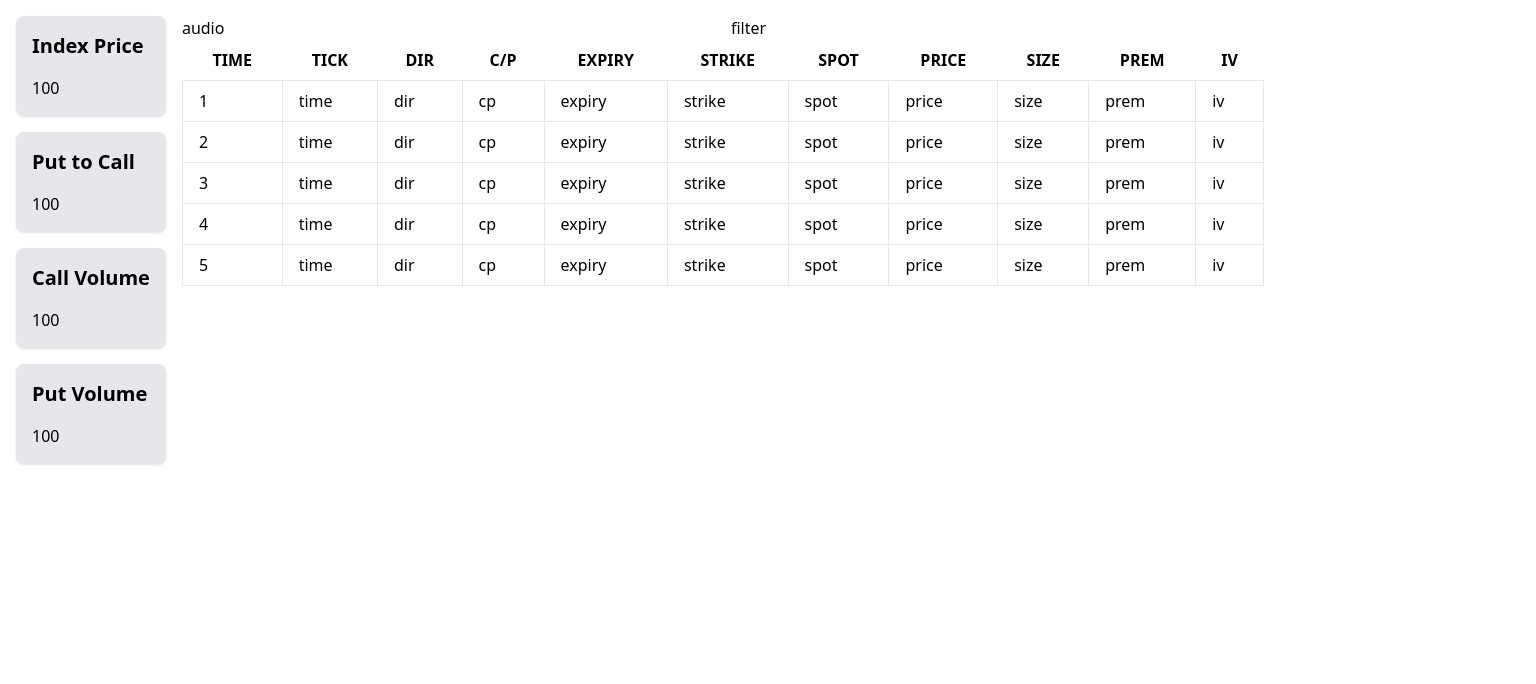
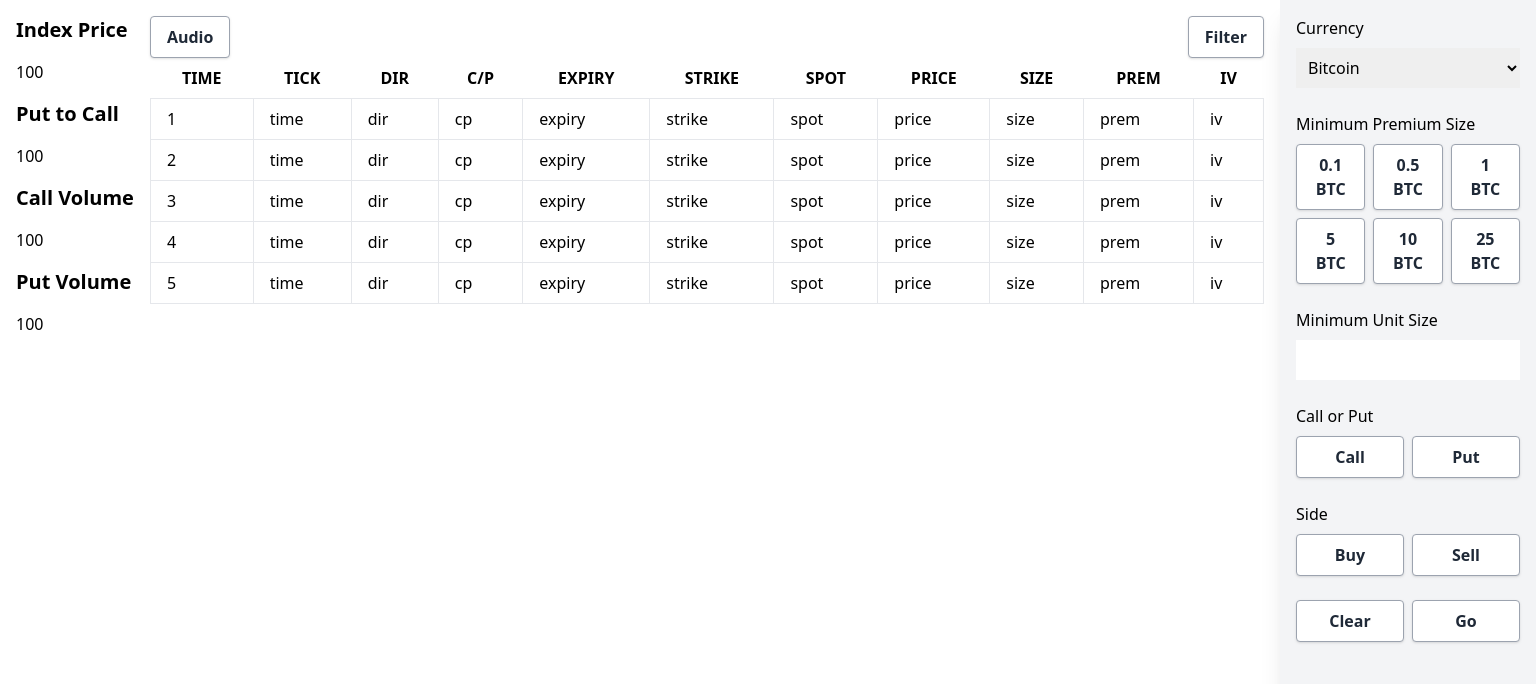
Before and after one commit to yashp5/bitcoinflow, a Vue app in the folder app/: page / in a window 1280 px wide. Shown: the top 684 px of the page, 1536 px wide, since content can reach past the window. Built offline with nearby package versions, Linux system fonts and the light colour scheme.

Commit message:
update frontend

```diff
--- a/app/src/components/Grid.vue
+++ b/app/src/components/Grid.vue
@@ -2,36 +2,43 @@
   <div class="flex w-full p-4 gap-4">
     <div class="flex flex-col gap-4 w-3/10">
       <div class="grid grid-cols-1 gap-4">
-        <div class="bg-gray-200 p-4 shadow rounded-lg">
+        <div class="">
           <h2 class="text-xl font-bold mb-4">Index Price</h2>
           {{ indexPrice }}
         </div>
       </div>
       <div class="grid grid-cols-1 gap-4">
-        <div class="bg-gray-200 p-4 shadow rounded-lg">
+        <div class="">
           <h2 class="text-xl font-bold mb-4">Put to Call</h2>
           {{ putCallRatio }}
         </div>
       </div>
       <div class="grid grid-cols-1 gap-4">
-        <div class="bg-gray-200 p-4 shadow rounded-lg">
+        <div class="">
           <h2 class="text-xl font-bold mb-4">Call Volume</h2>
           {{ callVolume }}
         </div>
       </div>
       <div class="grid grid-cols-1 gap-4">
-        <div class="bg-gray-200 p-4 shadow rounded-lg">
+        <div class="">
           <h2 class="text-xl font-bold mb-4">Put Volume</h2>
           {{ putVolume }}
         </div>
       </div>
     </div>
+    <div class="flex-1 w-7/10">
+      <div class="flex justify-between">
+        <button @click="toggleAudio"
+          class="w-1/8 bg-white hover:bg-gray-100 text-gray-800 font-semibold py-2 px-4 border border-gray-400 rounded shadow">
+          Audio
+        </button>
+        <div class="w-3/4"></div>
+        <button @click="toggleSidebar"
+          class="w-1/8 bg-white hover:bg-gray-100 text-gray-800 font-semibold py-2 px-4 border border-gray-400 rounded shadow">
+          Filter
+        </button>
+      </div>
 
-    <div class="flex-1 w-7/10">
-      <div class="grid grid-cols-2 gap-4">
-        <div>audio</div>
-        <div>filter</div>
-      </div>
       <div class="grid grid-cols-1 gap-4">
         <div>
           <table class="min-w-full table-auto">
@@ -53,16 +60,16 @@
             <tbody>
               <tr v-for="item in optionChain" :key="item.id">
                 <td class="border px-4 py-2">{{ item.id }}</td>
-                <td class="border px-4 py-2">{{ item.time}}</td>
-                <td class="border px-4 py-2">{{ item.dir}}</td>
+                <td class="border px-4 py-2">{{ item.time }}</td>
+                <td class="border px-4 py-2">{{ item.dir }}</td>
                 <td class="border px-4 py-2">{{ item.cp }}</td>
-                <td class="border px-4 py-2">{{ item.expiry}}</td>
+                <td class="border px-4 py-2">{{ item.expiry }}</td>
                 <td class="border px-4 py-2">{{ item.strike }}</td>
-                <td class="border px-4 py-2">{{ item.spot}}</td>
-                <td class="border px-4 py-2">{{ item.price}}</td>
-                <td class="border px-4 py-2">{{ item.size}}</td>
-                <td class="border px-4 py-2">{{ item.prem}}</td>
-                <td class="border px-4 py-2">{{ item.iv}}</td>
+                <td class="border px-4 py-2">{{ item.spot }}</td>
+                <td class="border px-4 py-2">{{ item.price }}</td>
+                <td class="border px-4 py-2">{{ item.size }}</td>
+                <td class="border px-4 py-2">{{ item.prem }}</td>
+                <td class="border px-4 py-2">{{ item.iv }}</td>
               </tr>
             </tbody>
           </table>
@@ -70,10 +77,16 @@
       </div>
     </div>
   </div>
+  <div :class="{ 'translate-x-0': isSidebarOpen, 'translate-x-full': !isSidebarOpen }"
+        class="absolute inset-y-0 right-0 transform transition-transform duration-300 ease-in-out w-64 bg-gray-100 shadow-xl">
+        <Sidebar class="sidebar"/>
+      </div>
 </template>
 
 <script>
+import Sidebar from './Sidebar.vue';
 export default {
+  components: { Sidebar },
   data() {
     return {
       indexPrice: 100,
@@ -88,15 +101,19 @@ export default {
         { id: 5, time: "time", tick: "tick", dir: "dir", cp: "cp", expiry: "expiry", strike: "strike", spot: "spot", price: "price", size: "size", prem: "prem", iv: "iv" },
       ],
       isSidebarOpen: false,
+      isAudioEnabled: false
     };
   },
   mounted() {
     // Initialize WebSocket and update grid data here
   },
   methods: {
-      toggleSidebar() {
-        this.isSidebarOpen = !this.isSidebarOpen;
-      },
+    toggleSidebar() {
+      this.isSidebarOpen = !this.isSidebarOpen;
     },
+    toggleAudio() {
+      this.isSidebarOpen = !this.isSidebarOpen;
+    }
+  },
 };
 </script>
--- a/app/src/components/MainLayout.vue
+++ b/app/src/components/MainLayout.vue
@@ -6,19 +6,8 @@
 
   <script>
   import Grid from './Grid.vue';
-  import Sidebar from './Sidebar.vue';
 
   export default {
-    components: { Grid, Sidebar },
-    data() {
-      return {
-        isSidebarOpen: false,
-      };
-    },
-    methods: {
-      toggleSidebar() {
-        this.isSidebarOpen = !this.isSidebarOpen;
-      },
-    },
+    components: { Grid},
   };
   </script>
--- a/app/src/components/Sidebar.vue
+++ b/app/src/components/Sidebar.vue
@@ -1,54 +1,69 @@
 <template>
-  <aside class="min-h-screen p-4 space-y-6 bg-gray-800 text-gray-100">
-    <!-- Currency Selector -->
+  <aside class="min-h-screen p-4 space-y-6">
     <div class="space-y-2">
-      <label for="currency" class="block text-gray-300">Currency</label>
-      <select id="currency" class="w-full bg-gray-700 p-2 rounded">
+      <label for="currency" class="block">Currency</label>
+      <select id="currency" class="w-full p-2">
+        <option>Bitcoin</option>
         <option>Ethereum</option>
-        <!-- Other options -->
       </select>
     </div>
 
-    <!-- Minimum Premium Size Buttons -->
     <div class="space-y-2">
-      <label class="block text-gray-300">Minimum Premium Size</label>
+      <label class="block">Minimum Premium Size</label>
       <div class="flex flex-wrap gap-2">
-        <button class="bg-gray-600 p-2 rounded">0.1 BTC</button>
-        <button class="bg-gray-600 p-2 rounded">0.5 BTC</button>
-        <button class="bg-gray-600 p-2 rounded">1 BTC</button>
-        <button class="bg-gray-600 p-2 rounded">5 BTC</button>
-        <button class="bg-gray-600 p-2 rounded">10 BTC</button>
-        <button class="bg-gray-600 p-2 rounded">25 BTC</button>
+        <button
+          class="p-2 flex-1 bg-white hover:bg-gray-100 text-gray-800 font-semibold py-2 px-4 border border-gray-400 rounded shadow">0.1
+          BTC</button>
+        <button
+          class="p-2 flex-1 bg-white hover:bg-gray-100 text-gray-800 font-semibold py-2 px-4 border border-gray-400 rounded shadow">0.5
+          BTC</button>
+        <button
+          class="p-2 flex-1 bg-white hover:bg-gray-100 text-gray-800 font-semibold py-2 px-4 border border-gray-400 rounded shadow">1
+          BTC</button>
+        <button
+          class="p-2 flex-1 bg-white hover:bg-gray-100 text-gray-800 font-semibold py-2 px-4 border border-gray-400 rounded shadow">5
+          BTC</button>
+        <button
+          class="p-2 flex-1 bg-white hover:bg-gray-100 text-gray-800 font-semibold py-2 px-4 border border-gray-400 rounded shadow">10
+          BTC</button>
+        <button
+          class="p-2 flex-1 bg-white hover:bg-gray-100 text-gray-800 font-semibold py-2 px-4 border border-gray-400 rounded shadow">25
+          BTC</button>
       </div>
     </div>
 
-    <!-- Minimum Unit Size Input -->
     <div class="space-y-2">
-      <label for="unit-size" class="block text-gray-300">Minimum Unit Size</label>
-      <input id="unit-size" type="text" class="w-full bg-gray-700 p-2 rounded" />
+      <label for="unit-size" class="block">Minimum Unit Size</label>
+      <input id="unit-size" type="text" class="w-full p-2" />
     </div>
 
-    <!-- Call or Put Buttons -->
-    <div class="flex gap-2">
-      <label for="unit-size" class="block text-gray-300">Minimum Unit Size</label>
-      <button class="bg-gray-600 p-2 rounded flex-1">Call</button>
-      <button class="bg-gray-600 p-2 rounded flex-1">Put</button>
+    <div class="space-y-2">
+      <label for="unit-size" class="block">Call or Put</label>
+      <div class="flex flex-wrap gap-2">
+        <button
+          class="p-2 flex-1 bg-white hover:bg-gray-100 text-gray-800 font-semibold py-2 px-4 border border-gray-400 rounded shadow">Call</button>
+        <button
+          class="p-2 flex-1 bg-white hover:bg-gray-100 text-gray-800 font-semibold py-2 px-4 border border-gray-400 rounded shadow">Put</button>
+      </div>
     </div>
 
-    <!-- Side Buttons -->
-    <div class="flex gap-2">
-      <label for="unit-size" class="block text-gray-300">Minimum Unit Size</label>
-      <button class="bg-gray-600 p-2 rounded flex-1">Buy</button>
-      <button class="bg-gray-600 p-2 rounded flex-1">Sell</button>
+    <div class="space-y-2">
+      <label for="unit-size" class="block">Side</label>
+      <div class="flex flex-wrap gap-2">
+        <button
+          class="p-2 flex-1 bg-white hover:bg-gray-100 text-gray-800 font-semibold py-2 px-4 border border-gray-400 rounded shadow">Buy</button>
+        <button
+          class="p-2 flex-1 bg-white hover:bg-gray-100 text-gray-800 font-semibold py-2 px-4 border border-gray-400 rounded shadow">Sell</button>
+      </div>
     </div>
 
-    <!-- Expiration Buttons -->
     <div class="flex gap-2">
-      <button class="bg-gray-600 p-2 rounded flex-1">Clear</button>
-      <button class="bg-gray-900 p-2 rounded flex-1">Go</button>
-    </div>
-  </aside>
-</template>
+      <button
+        class="p-2 flex-1 bg-white hover:bg-gray-100 text-gray-800 font-semibold py-2 px-4 border border-gray-400 rounded shadow">Clear</button>
+      <button
+        class="p-2 flex-1 bg-white hover:bg-gray-100 text-gray-800 font-semibold py-2 px-4 border border-gray-400 rounded shadow">Go</button>
+  </div>
+</aside></template>
 
 <script>
 export default {
```
